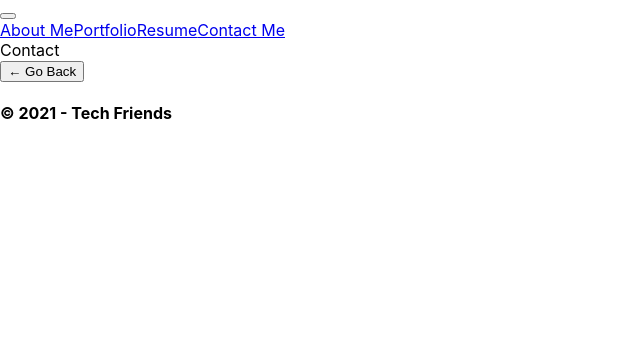
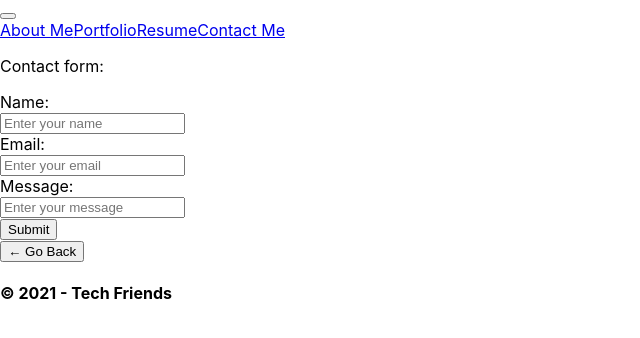
Before and after one commit to dmitrybalduev/react-portfolio, a React (Create React App) app: page /contact in a window 1280 px wide. Shown: the top 338 px of the page, without its empty margins (0-640 px from the left). Built offline with nearby package versions, Linux system fonts and the light colour scheme.

Commit message:
added initial form

```diff
--- a/src/components/contactform.js
+++ b/src/components/contactform.js
@@ -3,8 +3,30 @@
 
 function Contact(){
 
+    function renderSubmit(event) {
+        event.preventDefault();
+      };
+
     return (
-        <div>Contact</div>
+        <div>
+            <p>Contact form:</p>
+
+            <form>
+                <label>Name: </label>
+                <br></br>
+                <input id='nameInput' placeholder='Enter your name'></input>
+                <br></br>
+                <label>Email: </label>
+                <br></br>
+                <input id='emailInput' placeholder='Enter your email'></input>
+                <br></br>
+                <label>Message: </label>
+                <br></br>
+                <input id='messageInput' placeholder='Enter your message'></input>
+                <br></br>
+                <button id='contactSubmitButton' type="button"  onClick={renderSubmit} >Submit</button>
+            </form>
+        </div>
     )
 }
 export default Contact;
```
